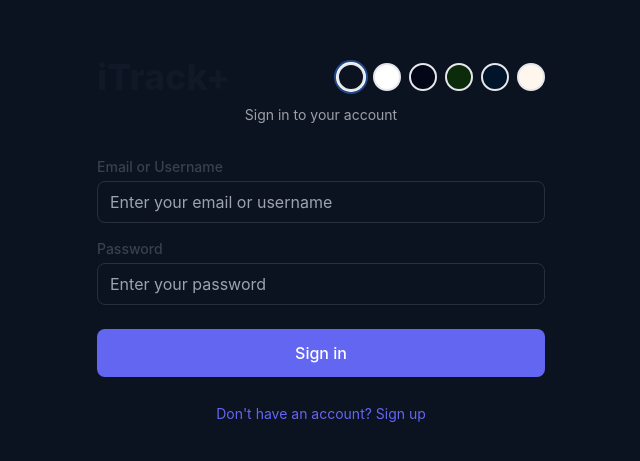
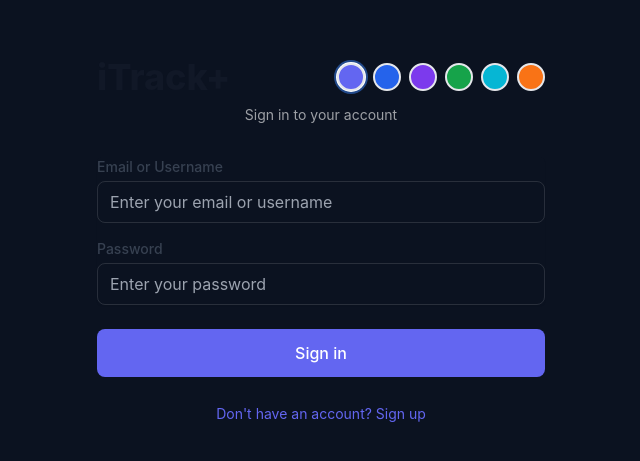
Before and after one commit to sanjeevsm/public, a React (Vite) app in the folder workspace/python/itrack/frontend/: page /login in a window 1280 px wide. Shown: the part 159-620 px from the top of the page, without its empty margins (319-959 px from the left). Built offline with nearby package versions, Linux system fonts and the light colour scheme; no server answers.

Commit message:
fix(admin): disable self-actions for current superadmin; fix theme swatches and theme CSS mappings

```diff
--- a/workspace/python/itrack/frontend/src/components/ThemeToggle.tsx
+++ b/workspace/python/itrack/frontend/src/components/ThemeToggle.tsx
@@ -2,12 +2,12 @@ import React from 'react';
 import { useTheme } from '../contexts/ThemeContext';
 
 const themes = [
-  { id: 'dark', label: 'Dark', bg: '#0b1220' },
-  { id: 'light', label: 'Light', bg: '#ffffff' },
-  { id: 'midnight', label: 'Midnight', bg: '#020617' },
-  { id: 'forest', label: 'Forest', bg: '#0b2b0b' },
-  { id: 'navy', label: 'Navy', bg: '#001529' },
-  { id: 'warm', label: 'Warm', bg: '#fff7ed' },
+  { id: 'dark', label: 'Dark', color: '#6366f1' },
+  { id: 'light', label: 'Light', color: '#2563eb' },
+  { id: 'midnight', label: 'Midnight', color: '#7c3aed' },
+  { id: 'forest', label: 'Forest', color: '#16a34a' },
+  { id: 'navy', label: 'Navy', color: '#06b6d4' },
+  { id: 'warm', label: 'Warm', color: '#f97316' },
 ];
 
 export const ThemeToggle: React.FC = () => {
@@ -21,7 +21,7 @@ export const ThemeToggle: React.FC = () => {
           onClick={() => setTheme(t.id as any)}
           title={t.label}
           className={`w-7 h-7 rounded-full border-2 ${theme === t.id ? 'ring-2 ring-offset-1' : ''}`}
-          style={{ backgroundColor: t.bg }}
+          style={{ backgroundColor: t.color }}
         />
       ))}
     </div>
--- a/workspace/python/itrack/frontend/src/index.css
+++ b/workspace/python/itrack/frontend/src/index.css
@@ -1,6 +1,8 @@
 [data-theme] .bg-white { background-color: var(--card-bg) !important; color: var(--text) !important; }
 [data-theme] .bg-gray-50 { background-color: var(--bg) !important; color: var(--text) !important; }
 [data-theme] .text-gray-600 { color: var(--muted) !important; }
+[data-theme] .bg-gray-100 { background-color: var(--card-bg) !important; color: var(--text) !important; }
+[data-theme] .text-white { color: var(--text) !important; }
 
 @tailwind base;
 @tailwind components;
@@ -154,7 +156,7 @@ table, th, td {
 }
 
 thead th {
-  background-color: rgba(0,0,0,0.06) !important;
+  background-color: var(--card-bg) !important;
   color: var(--text) !important;
 }
 
--- a/workspace/python/itrack/frontend/src/pages/AdminPage.tsx
+++ b/workspace/python/itrack/frontend/src/pages/AdminPage.tsx
@@ -4,6 +4,7 @@ import { apiClient } from '../services/api';
 import { User } from '../types/user';
 import { useConfirm } from '../components/ConfirmProvider';
 import { useToast } from '../components/ToastProvider';
+import { useAuth } from '../contexts/AuthContext';
 
 export const AdminPage: React.FC = () => {
   const confirm = useConfirm();
@@ -11,6 +12,7 @@ export const AdminPage: React.FC = () => {
   const [users, setUsers] = useState<User[]>([]);
   const [loading, setLoading] = useState(true);
   const [busyId, setBusyId] = useState<string | null>(null);
+  const { user: currentUser } = useAuth();
 
   const loadUsers = async () => {
     setLoading(true);
@@ -142,6 +144,9 @@ export const AdminPage: React.FC = () => {
                   <td className="px-4 py-2">{u.entity_role ?? '-'}</td>
                   <td className="px-4 py-2">{u.is_superadmin ? 'Yes' : 'No'}</td>
                   <td className="px-4 py-2">
+                    {currentUser && currentUser.id === u.id ? (
+                      <span className="text-sm muted">No actions for your account</span>
+                    ) : (
                       <div className="flex items-center gap-2">
                         {u.entity_role !== 'admin' ? (
                           <button
@@ -177,6 +182,7 @@ export const AdminPage: React.FC = () => {
                           Delete
                         </button>
                       </div>
+                    )}
                   </td>
                 </tr>
               ))}
```
Lines whose indentation alone changed are shown as unchanged.
